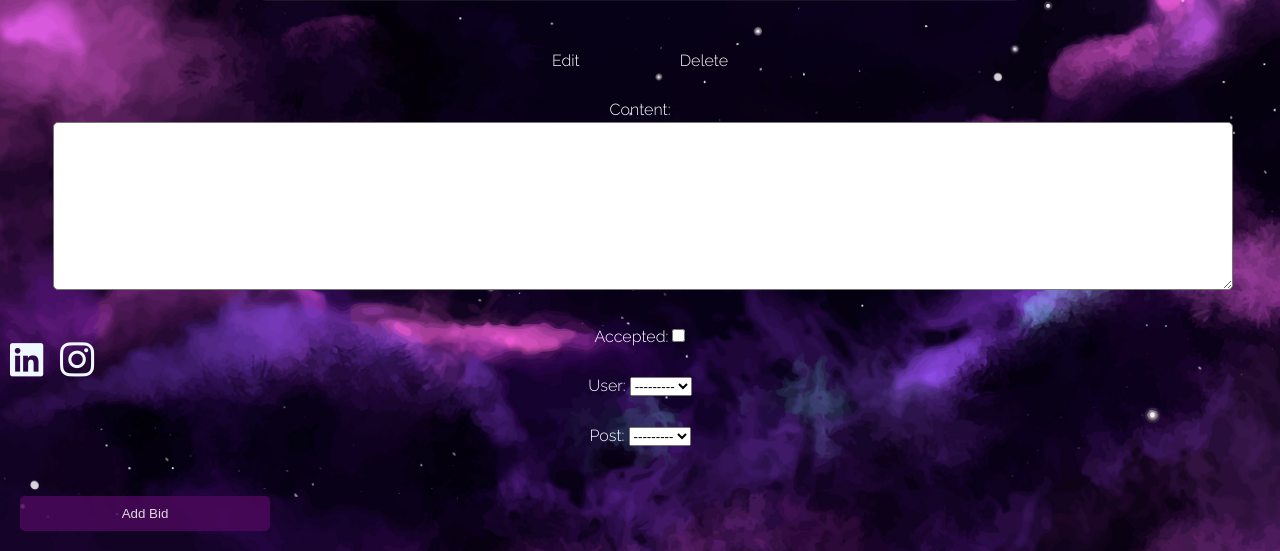
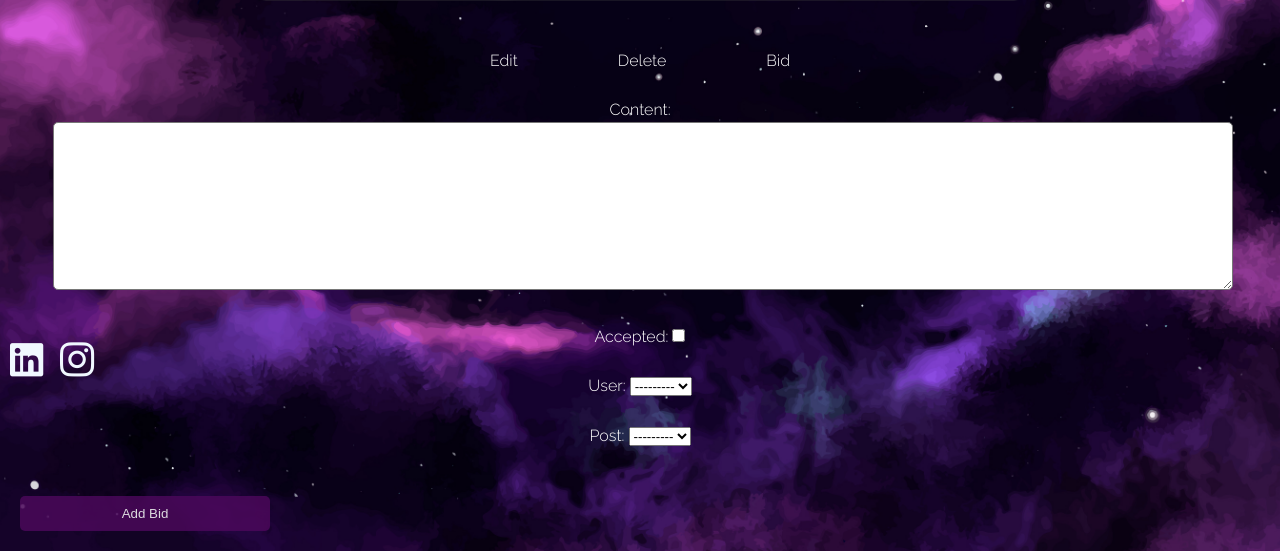
Before and after one commit to supersarahhh/Meridio-Full-Stack-App, a Django app: template meridio/main_app/templates/market/detail.html in a window 1280 px wide. Shown: the part 402-953 px from the top of the page. Run offline with Django 4.2, Linux system fonts and the light colour scheme; the template is opened without the code that fills it: values that come from a table or form of the project are taken from there, others are empty; some libraries are stand-ins or nearby versions.

```diff
--- a/meridio/main_app/templates/market/detail.html
+++ b/meridio/main_app/templates/market/detail.html
@@ -18,6 +18,7 @@
       <div class="card-action">
         <a href="{% url 'post_update' post.id %}">Edit</a>
         <a href="{% url 'post_delete' post.id %}">Delete</a>
+        <a href="{% url 'add_bid' post.id %}">Bid</a>
       </div>
     </div>
   </div>
```
